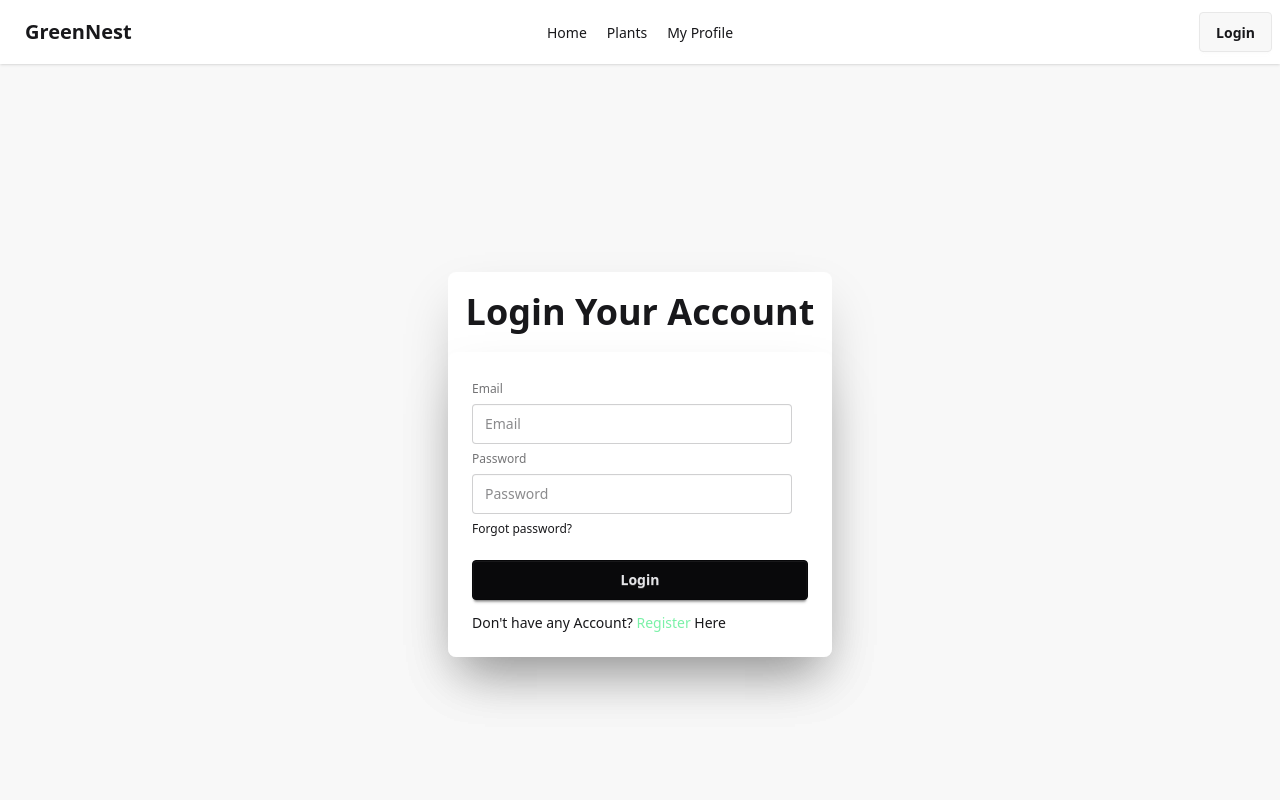
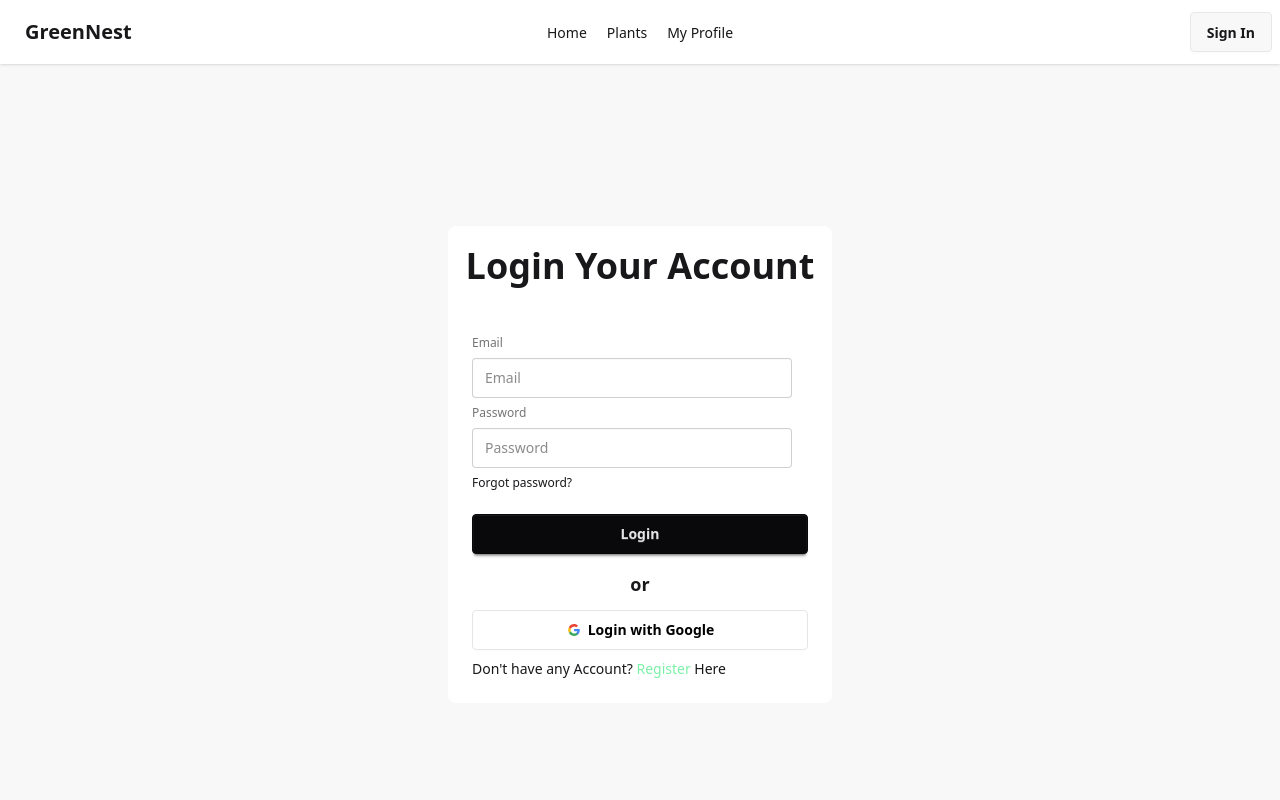
Before and after one commit to ahnafabid10/GreenNest, a React (Vite) app: page /auth/login in a window 1280 px wide. Shown: the top 800 px of the page. Built offline with nearby package versions, Linux system fonts and the light colour scheme.

Commit message:
firebase

```diff
--- a/package.json
+++ b/package.json
@@ -12,6 +12,7 @@
   "dependencies": {
     "@tailwindcss/cli": "^4.1.16",
     "@tailwindcss/vite": "^4.1.16",
+    "firebase": "^12.5.0",
     "react": "^19.1.1",
     "react-dom": "^19.1.1",
     "react-icons": "^5.5.0",
--- a/src/Authentication/Login/Login.jsx
+++ b/src/Authentication/Login/Login.jsx
@@ -5,9 +5,9 @@ const Login = () => {
     return (
         <div>
             <div className="hero bg-base-200 min-h-screen">
-  <div className="card bg-base-100 w-full max-w-sm shrink-0 shadow-2xl">
+  <div className="card bg-base-100 w-full max-w-sm shrink-0">
     <h2 className='font-bold text-4xl text-center py-5'>Login Your Account</h2>
-    <div className="card bg-base-100 w-full max-w-sm shrink-0 shadow-2xl">
+    <div className="card bg-base-100 w-full max-w-sm shrink-0 ">
       <div className="card-body">
         <fieldset className="fieldset">
           <label className="label">Email</label>
@@ -17,11 +17,24 @@ const Login = () => {
           <div><a className="link link-hover">Forgot password?</a></div>
           <button className="btn btn-neutral mt-4">Login</button>
         </fieldset>
+        <div>
+        <h2 className='text-center text-lg font-bold p-1'>or</h2>
+    </div>
+     {/* Google */}
+<button className="btn bg-white text-black border-[#e5e5e5]">
+  <svg aria-label="Google logo" width="16" height="16" xmlns="http://www.w3.org/2000/svg" viewBox="0 0 512 512"><g><path d="m0 0H512V512H0" fill="#fff"></path><path fill="#34a853" d="M153 292c30 82 118 95 171 60h62v48A192 192 0 0190 341"></path><path fill="#4285f4" d="m386 400a140 175 0 0053-179H260v74h102q-7 37-38 57"></path><path fill="#fbbc02" d="m90 341a208 200 0 010-171l63 49q-12 37 0 73"></path><path fill="#ea4335" d="m153 219c22-69 116-109 179-50l55-54c-78-75-230-72-297 55"></path></g></svg>
+  Login with Google
+</button>
+
         <p>Don't have any Account? <Link to='/auth/registration' className='text-green-300 hover:text-green-600'>Register </Link>Here</p>
       </div>
+
     </div>
+
   </div>
+
 </div>
+
         </div>
     );
 };
--- a/src/Authentication/Registration/Registration.jsx
+++ b/src/Authentication/Registration/Registration.jsx
@@ -24,6 +24,14 @@ const Registration = () => {
           <input type="password" className="input" placeholder="Password" />
           <button className="btn btn-neutral mt-4">Register</button>
         </fieldset>
+        <div>
+        <h2 className='text-center text-lg font-bold p-1'>or</h2>
+    </div>
+     {/* Google */}
+<button className="btn bg-white text-black border-[#e5e5e5]">
+  <svg aria-label="Google logo" width="16" height="16" xmlns="http://www.w3.org/2000/svg" viewBox="0 0 512 512"><g><path d="m0 0H512V512H0" fill="#fff"></path><path fill="#34a853" d="M153 292c30 82 118 95 171 60h62v48A192 192 0 0190 341"></path><path fill="#4285f4" d="m386 400a140 175 0 0053-179H260v74h102q-7 37-38 57"></path><path fill="#fbbc02" d="m90 341a208 200 0 010-171l63 49q-12 37 0 73"></path><path fill="#ea4335" d="m153 219c22-69 116-109 179-50l55-54c-78-75-230-72-297 55"></path></g></svg>
+  Continue with Google
+</button>
         <p>Already have an account? <Link to='/auth/login' className='text-green-300 hover:text-green-600'>Login</Link> Here</p>
       </div>
     </div>
--- a/src/Components/NavBar/NavBar.jsx
+++ b/src/Components/NavBar/NavBar.jsx
@@ -37,7 +37,7 @@ const NavBar = () => {
     </ul>
   </div>
   <div className="navbar-end">
-    <Link className="btn" to='/auth/login'>Login</Link>
+    <Link className="btn" to='/auth/login'>Sign In</Link>
   </div>
 </div>
     );
--- /dev/null
+++ b/src/Firebase/Firebase.config.js
@@ -0,0 +1,22 @@
+import { getAuth } from "firebase/auth";
+
+// Import the functions you need from the SDKs you need
+import { initializeApp } from "firebase/app";
+// TODO: Add SDKs for Firebase products that you want to use
+// https://firebase.google.com/docs/web/setup#available-libraries
+
+// Your web app's Firebase configuration
+const firebaseConfig = {
+  apiKey: import.meta.env.VITE_apiKey,
+  authDomain: import.meta.env.VITE_authDomain ,
+  projectId: import.meta.env.VITE_projectId,
+  storageBucket: import.meta.env.VITE_storageBucket,
+  messagingSenderId: import.meta.env.VITE_messagingSenderId,
+  appId: import.meta.env.VITE_appId
+};
+
+// Initialize Firebase
+const app = initializeApp(firebaseConfig);
+
+// Initialize Firebase Authentication and get a reference to the service
+export const auth = getAuth(app);
--- /dev/null
+++ b/src/Provider/AuthProvider.jsx
@@ -0,0 +1,11 @@
+import React from 'react';
+
+const AuthProvider = () => {
+    return (
+        <div>
+
+        </div>
+    );
+};
+
+export default AuthProvider;
```
Also changed, not shown: 1 other file (tests, documents, lock files or other folders).
